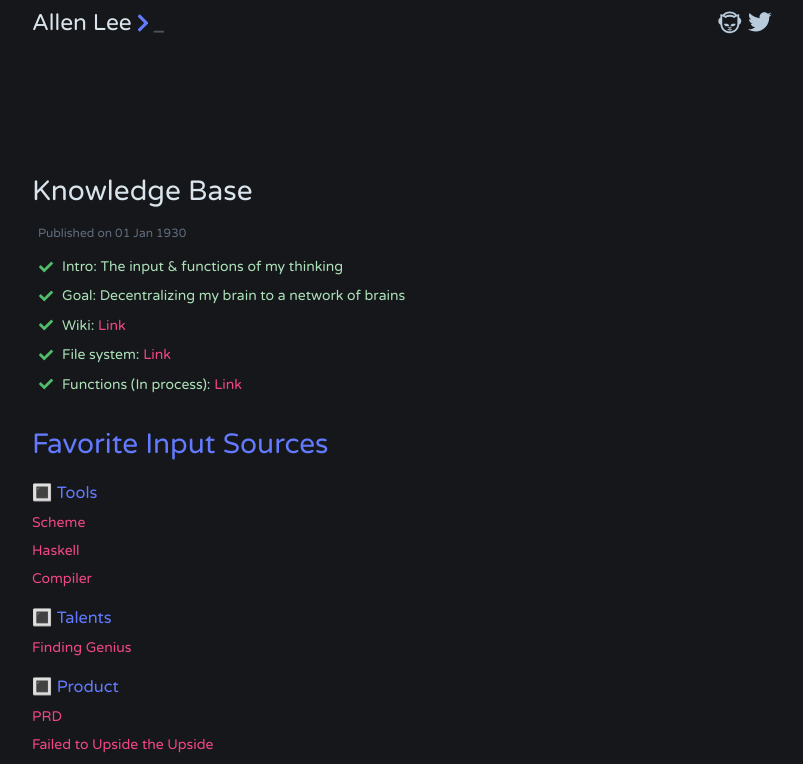
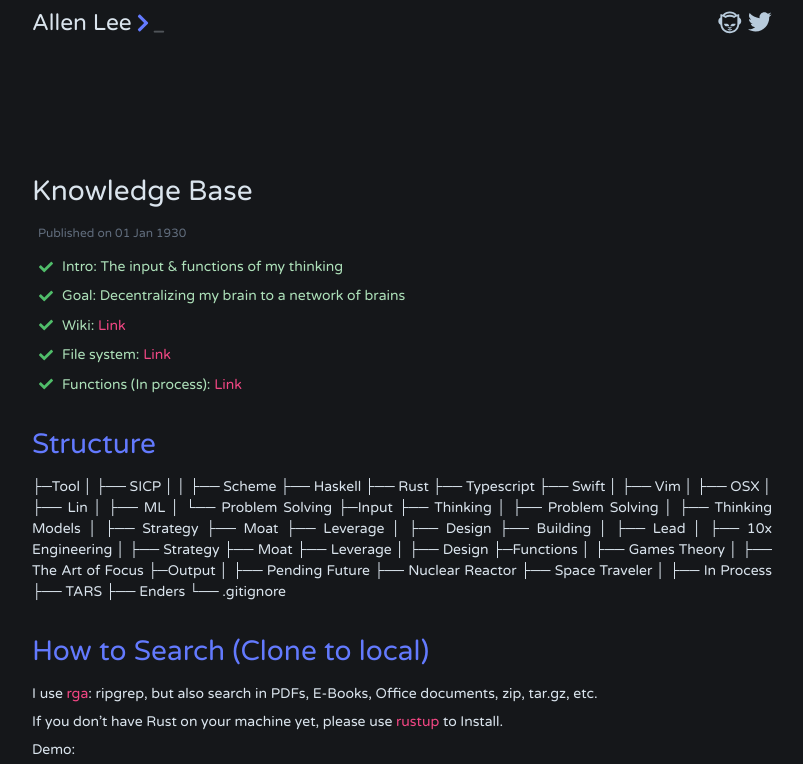
Before and after one commit to jithendrabsy/thoughts, a Jekyll site: the page built from _posts/1930-01-01-knowledge-base.md, in a window 1280 px wide. Shown: the top 764 px of the page, without its empty margins (238-1041 px from the left). Built offline with Jekyll 4.4.1, drawn with Linux system fonts in a browser that asks for light colours; nearby versions of some CDN libraries; some of the changed text lies outside the part shown; grey boxes are pictures that could not be loaded.

Commit message:
Add: Structure

```diff
--- a/_posts/1930-01-01-knowledge-base.md
+++ b/_posts/1930-01-01-knowledge-base.md
@@ -11,52 +11,35 @@ tags: Creation
 - File system: [Link](https://github.com/allenleein/knowledge-base)
 - Functions (In process): [Link](https://allen-lee.gitbook.io/knowledge-base/)
 
-# Favorite Input Sources
+# Structure
 
-### 🔳 Tools
+├─Tool
+│   ├── SICP
+│   │   ├── Scheme ├── Haskell ├── Rust ├── Typescript ├── Swift
+│   ├── Vim
+│   ├── OSX
+│   ├── Lin
+│   ├── ML
+│   └── Problem Solving
+├─Input
+├── Thinking
+│   ├── Problem Solving
+│   ├── Thinking Models
+│   ├── Strategy ├── Moat ├── Leverage
+│   ├── Design
+├── Building
+│   ├── Lead
+│   ├── 10x Engineering
+│   ├── Strategy ├── Moat ├── Leverage
+│   ├── Design
+├─Functions
+│   ├── Games Theory
+│   ├── The Art of Focus
+├─Output
+│   ├── Pending Future ├── Nuclear Reactor ├── Space Traveler
+│   ├── In Process ├── TARS ├── Enders
+└── .gitignore
 
-[Scheme](https://github.com/allenleein/knowledge-base/tree/gh-pages/CS-Functional-Programming)
-
-[Haskell](https://github.com/allenleein/knowledge-base/tree/gh-pages/CS-Functional-Programming/Haskell)
-
-[Compiler](https://github.com/allenleein/knowledge-base/tree/gh-pages/CS-Compiler)
-
-
-### 🔳 Talents
-
-[Finding Genius](https://github.com/allenleein/knowledge-base/tree/gh-pages/Finding%20Genius)
-
-### 🔳 Product
-
-[PRD](https://github.com/allenleein/knowledge-base/tree/gh-pages/Product-Deck/PRD)
-
-[Failed to Upside the Upside](https://github.com/allenleein/knowledge-base/tree/gh-pages/Product-Strategy/Failed%20to%20Upside%20the%20Upside)
-
-[Founding Stories](https://github.com/allenleein/knowledge-base/tree/gh-pages/Product-Strategy/Founding%20Stories)
-
-[Moat and Leverage](https://github.com/allenleein/knowledge-base/tree/gh-pages/Product-Strategy/Moat%20and%20Leverage)
-
-[No MVP](https://github.com/allenleein/knowledge-base/tree/gh-pages/Product-Strategy/No%20MVP)
-
-### 🔳 Building
-
-[Design](https://github.com/allenleein/knowledge-base/tree/gh-pages/Product-Design)
-
-[10x Engineering](https://github.com/allenleein/knowledge-base/tree/gh-pages/Execution/10x%20Engineering)
-
-### 🔳 Think
-
-[Thinking Models](https://github.com/allenleein/knowledge-base/tree/gh-pages/Thinking-Models)
-
-### 🔳 Future
-
-[Nuclear Reactor Design](https://github.com/allenleein/knowledge-base/tree/gh-pages/Nuclear%20Reactor%20Design)
-
-### 🔳 Audio
-
-[Podcast List](https://allen-lee.gitbook.io/knowledge-base/masterclass/my-masterclass)
-
----
 
 # How to Search (Clone to local)
 
```
